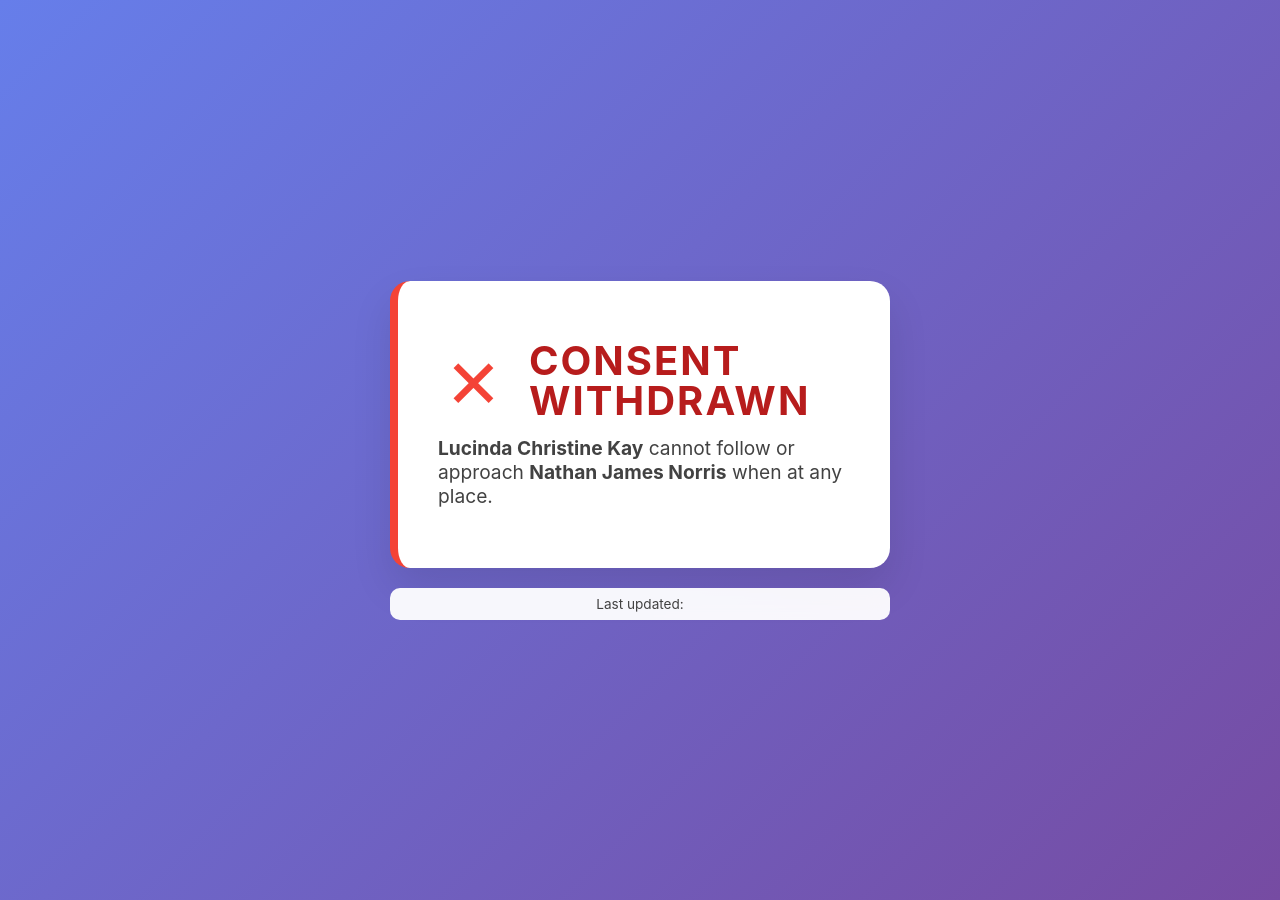
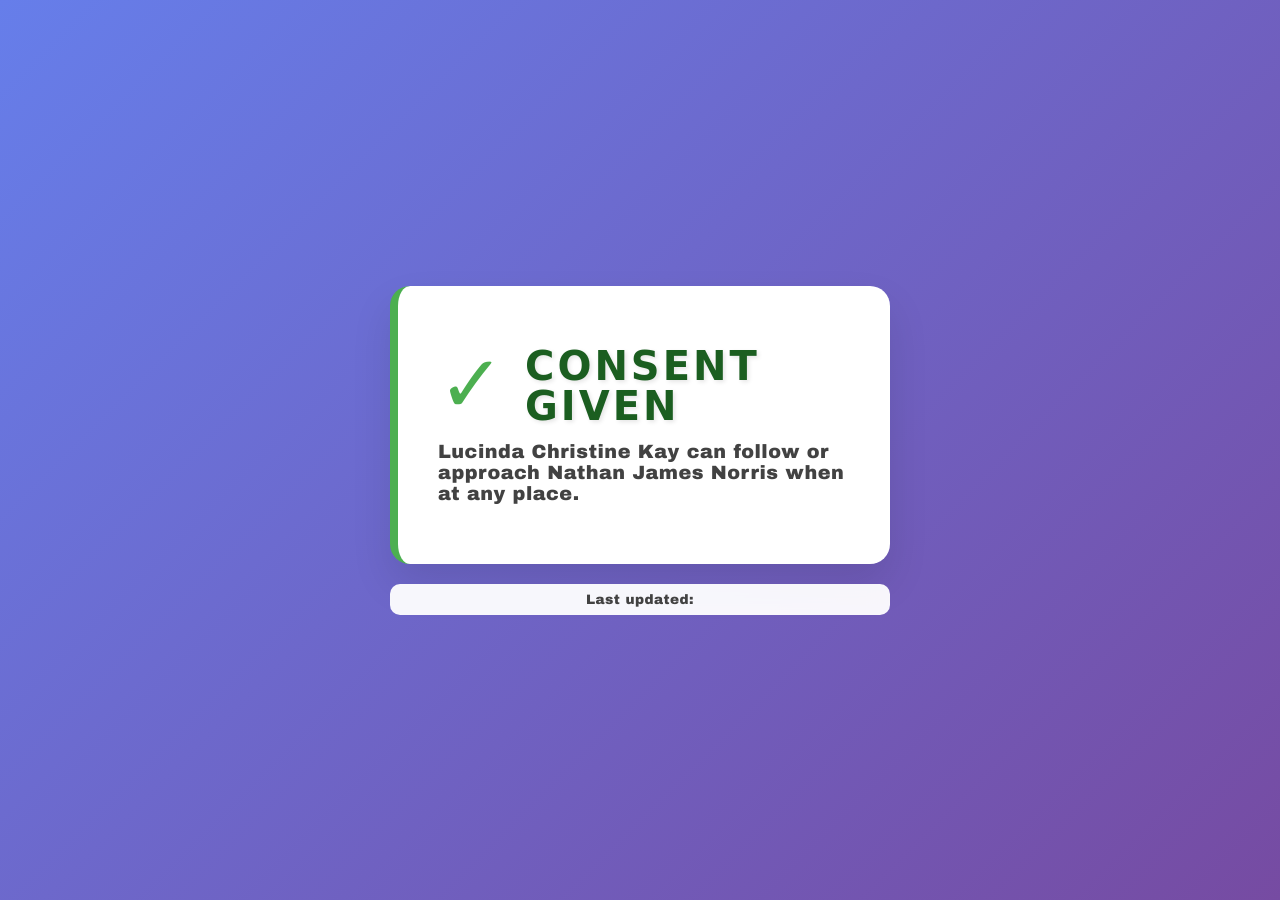
Before and after one commit to nathanjnorris/consent, a Jekyll site: the page built from index.html, in a window 1280 px wide. Built offline with Jekyll 4.4.1, drawn with Linux system fonts in a browser that asks for light colours.

Commit message:
style: add that funk

```diff
--- a/_config.yml
+++ b/_config.yml
@@ -13,7 +13,7 @@
 # Consent Status Configuration
 # Change this value to update the consent status
 # Valid values: "given" or "withdrawn"
-consent_status: "withdrawn"
+consent_status: "given"
 
 # Dynamically populated when GH runner builds site
 last_updated: ""
--- a/_layouts/default.html
+++ b/_layouts/default.html
@@ -26,8 +26,10 @@
             box-sizing: border-box;
         }
 
+        @import url('https://fonts.googleapis.com/css2?family=Righteous&family=Fredoka+One&display=swap');
+
         body {
-            font-family: -apple-system, BlinkMacSystemFont, 'Segoe UI', Roboto, Oxygen, Ubuntu, Cantarell, sans-serif;
+            font-family: 'Righteous', 'Arial Black', Arial, sans-serif;
             min-height: 100vh;
             display: flex;
             align-items: center;
@@ -81,12 +83,14 @@
         }
 
         .status-line1, .status-line2 {
+            font-family: 'Fredoka One', 'Comic Sans MS', cursive;
             font-size: 2.5em;
             font-weight: 700;
-            letter-spacing: 2px;
+            letter-spacing: 3px;
             line-height: 1;
             margin: 0;
             text-align: left;
+            text-shadow: 2px 2px 4px rgba(0,0,0,0.1);
         }
 
         .status-line1 {
@@ -128,12 +132,15 @@
         }
 
         .status-message {
+            font-family: 'Righteous', 'Arial Black', Arial, sans-serif;
             font-size: 1.2em;
             color: #424242;
             margin: 15px 0 0 0;
             text-align: left;
             grid-column: 1 / 3;
             grid-row: 3;
+            font-weight: 400;
+            letter-spacing: 0.5px;
         }
 
         .status-message b {
@@ -195,6 +202,8 @@
             font-size: 0.85em;
             backdrop-filter: blur(10px);
             white-space: nowrap;
+            font-family: 'Righteous', 'Arial Black', Arial, sans-serif;
+            letter-spacing: 0.5px;
         }
 
         /* Mobile responsiveness */
```
